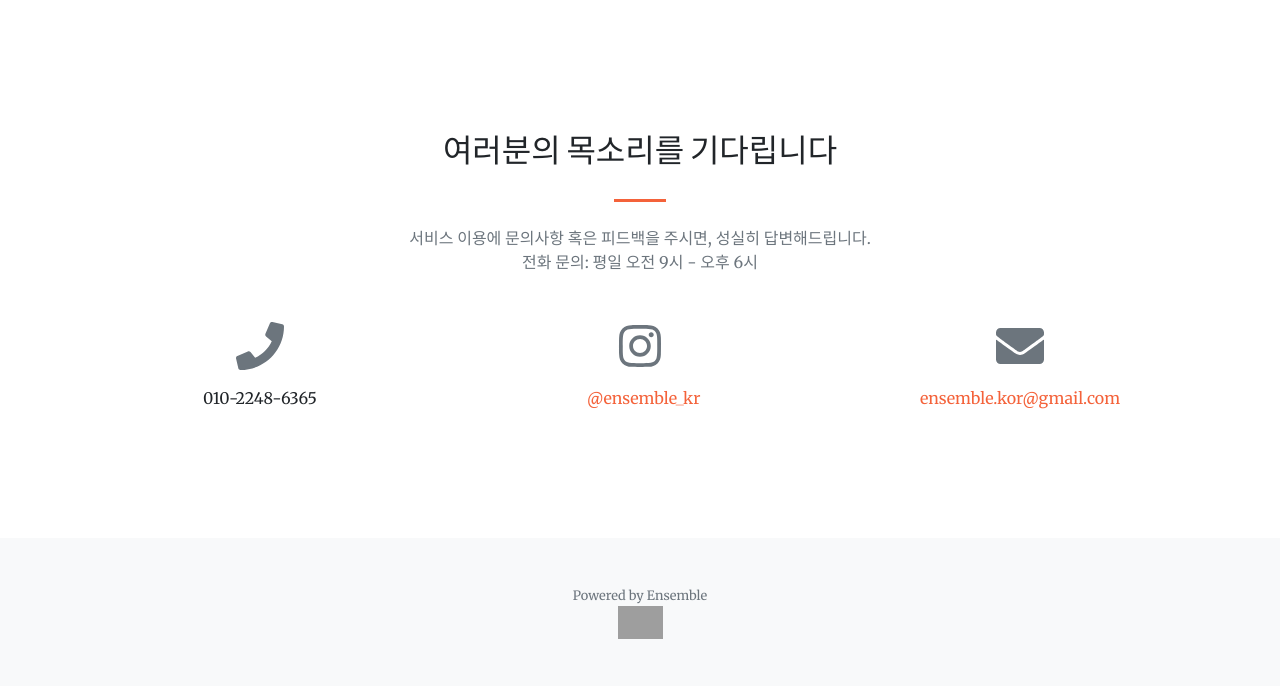
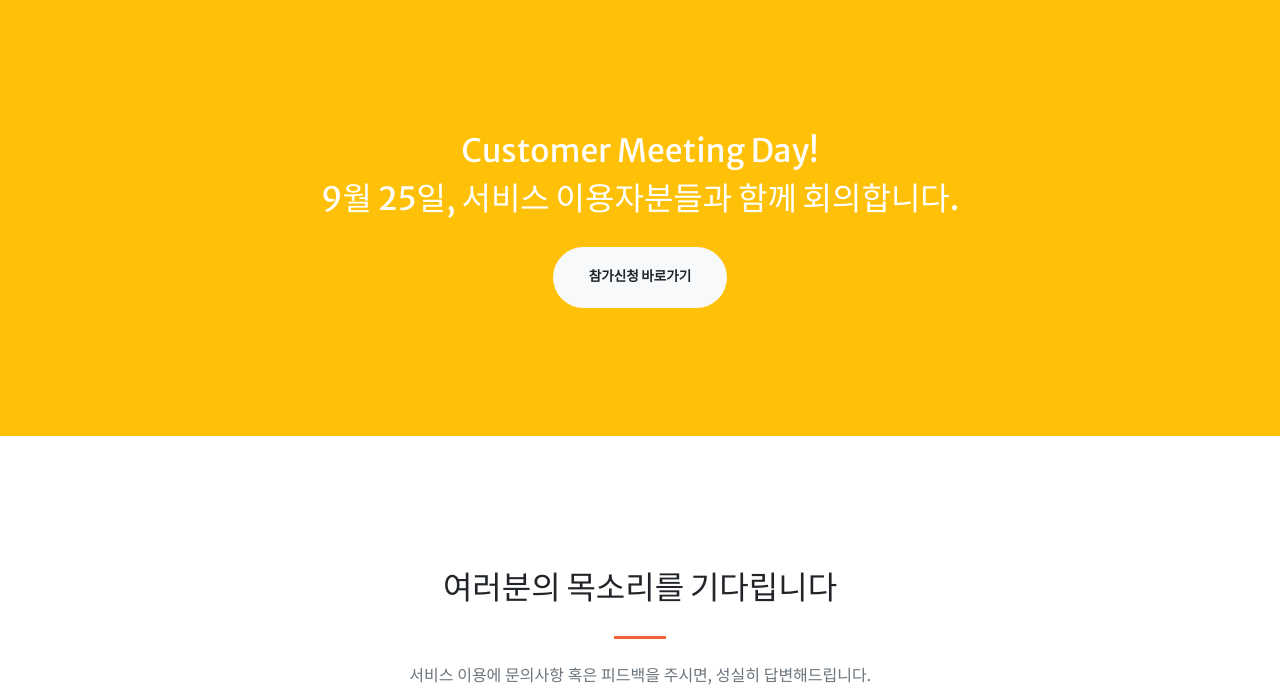
Before and after one commit to Sunny-W-Park/ensemble4publish, a Django app: page / in a window 1280 px wide. Shown: the part 3064-3750 px from the top of the page. Before the commit the page ends 3703 px from the top, so only its background shows below. Run offline with Django 3.2, Linux system fonts and the light colour scheme; some libraries are stand-ins or nearby versions; grey boxes are pictures that could not be loaded.

Commit message:
updates01

```diff
--- a/daemun/templates/daemun.html
+++ b/daemun/templates/daemun.html
@@ -180,14 +180,14 @@
                 </div>
             </div>
         </div>
+
         <!-- Call to action-->
-        <!--<section class="page-section bg-dark text-white">
+        <section class="page-section bg-warning text-white">
             <div class="container text-center">
-                <h2 class="mb-4">Free Download at Start Bootstrap!</h2>
-                <a class="btn btn-light btn-xl" href="https://startbootstrap.com/themes/creative/">Download Now!</a>
+                <h2 class="mb-4"> Customer Meeting Day! </br> 9월 25일, 서비스 이용자분들과 함께 회의합니다.</h2>
+                <a class="btn btn-light btn-xl" href="http://localhost:8000/updates/1/"> 참가신청 바로가기</a>
             </div>
-        </section>-->
-
+        </section>
 
 
         <!-- Contact-->
--- a/ensemble_monday/settings.py
+++ b/ensemble_monday/settings.py
@@ -44,6 +44,7 @@ INSTALLED_APPS = [
     'django.contrib.humanize',
     'users.apps.UsersConfig',
     'blog.apps.BlogConfig',
+    'updates.apps.UpdatesConfig',
     #'polls.apps.PollsConfig',
     'polls.apps.PollsConfig',
     'daemun.apps.DaemunConfig',
--- a/ensemble_monday/urls.py
+++ b/ensemble_monday/urls.py
@@ -21,13 +21,14 @@ from django.contrib.staticfiles.urls import staticfiles_urlpatterns
 
 urlpatterns = [
     path("", include("daemun.urls")),
-    path("users/", include("users.urls")),
+    #path("users/", include("users.urls")),
     path("admin/", admin.site.urls),
     path("blog/", include("blog.urls")),
-    path("polls/", include("polls.urls")),
+    #path("polls/", include("polls.urls")),
     path("faq/", include("faq.urls")),
     path("team/", include("team.urls")),
     path('gadmin/', include('gsheets.urls')),
+    path('updates/', include('updates.urls')),
     ]
 
 if settings.DEBUG:
```
Also changed, not shown: blog/models.py (line endings or trailing spaces), 8 other files.
